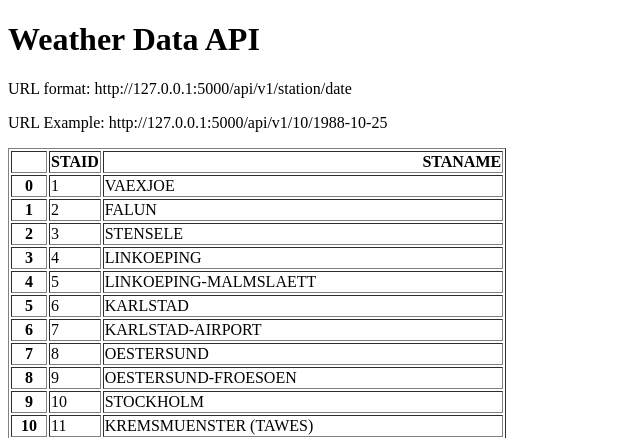
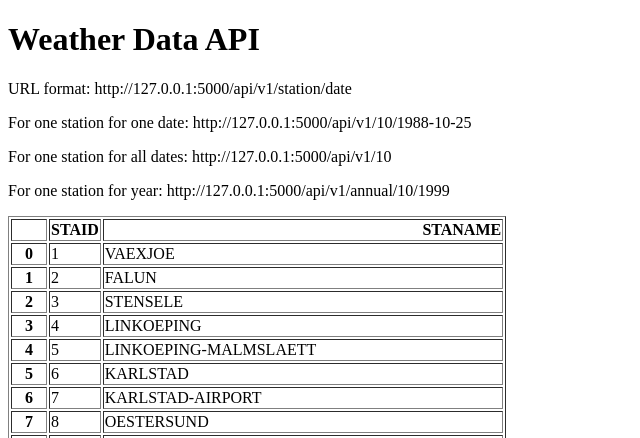
Before and after one commit to apf99/weather-api, a Flask app: page / in a window 1280 px wide. Shown: the top 438 px of the page, without its empty margins (0-640 px from the left). Run offline with Flask 3, Linux system fonts and the light colour scheme.

Commit message:
Added endpoints for annual and all data

```diff
--- a/main.py
+++ b/main.py
@@ -19,5 +19,20 @@ def about(station, date):
             "date": date,
             "temperature": temperature}
 
+@app.route("/api/v1/<station>/")
+def all_data(station):
+    filename = 'data_small/TG_STAID' + str(station).zfill(6) + '.txt'
+    df = pd.read_csv(filename, skiprows=20, parse_dates=['    DATE'])
+    data = df.to_dict(orient='records')
+    return data
+
+@app.route("/api/v1/annual/<station>/<year>")
+def year_data(station, year):
+    filename = 'data_small/TG_STAID' + str(station).zfill(6) + '.txt'
+    df = pd.read_csv(filename, skiprows=20)
+    df['    DATE'] = df['    DATE'].astype(str)
+    data = df[df['    DATE'].str.startswith(str(year))].to_dict(orient='records')
+    return data
+
 if __name__ == '__main__':
-    app.run(debug=True)
+    app.run(debug=True, port=5002)
--- a/templates/home.html
+++ b/templates/home.html
@@ -7,7 +7,9 @@
 <body>
 <h1>Weather Data API</h1>
 <p>URL format: http://127.0.0.1:5000/api/v1/station/date</p>
-<p>URL Example: http://127.0.0.1:5000/api/v1/10/1988-10-25</p>
+<p>For one station for one date: http://127.0.0.1:5000/api/v1/10/1988-10-25</p>
+<p>For one station for all dates: http://127.0.0.1:5000/api/v1/10</p>
+<p>For one station for year: http://127.0.0.1:5000/api/v1/annual/10/1999</p>
 {{data|safe}}
 </body>
 </html>
```
